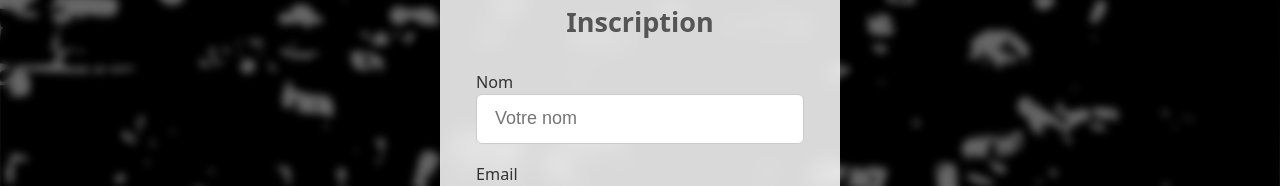
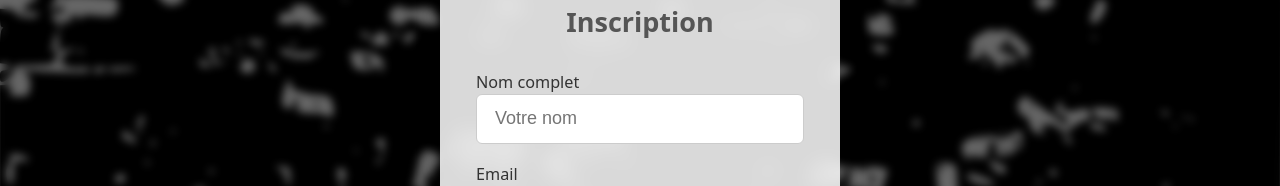
Before and after one commit to Bvictor7/2WheelsTest, a React (Vite) app in the folder frontend/: page /register in a window 1280 px wide. Shown: the part 253-439 px from the top of the page. Built offline with nearby package versions, Linux system fonts and the light colour scheme.

Commit message:
changement de certaines variables

```diff
--- a/frontend/src/pages/Register.jsx
+++ b/frontend/src/pages/Register.jsx
@@ -43,7 +43,7 @@ export default function Register() {
           </div>
           <form className="register-form" onSubmit={handleSubmit}>
             <label>
-              Nom
+              Nom complet
               <input
                 type="text"
                 placeholder="Votre nom"
```
